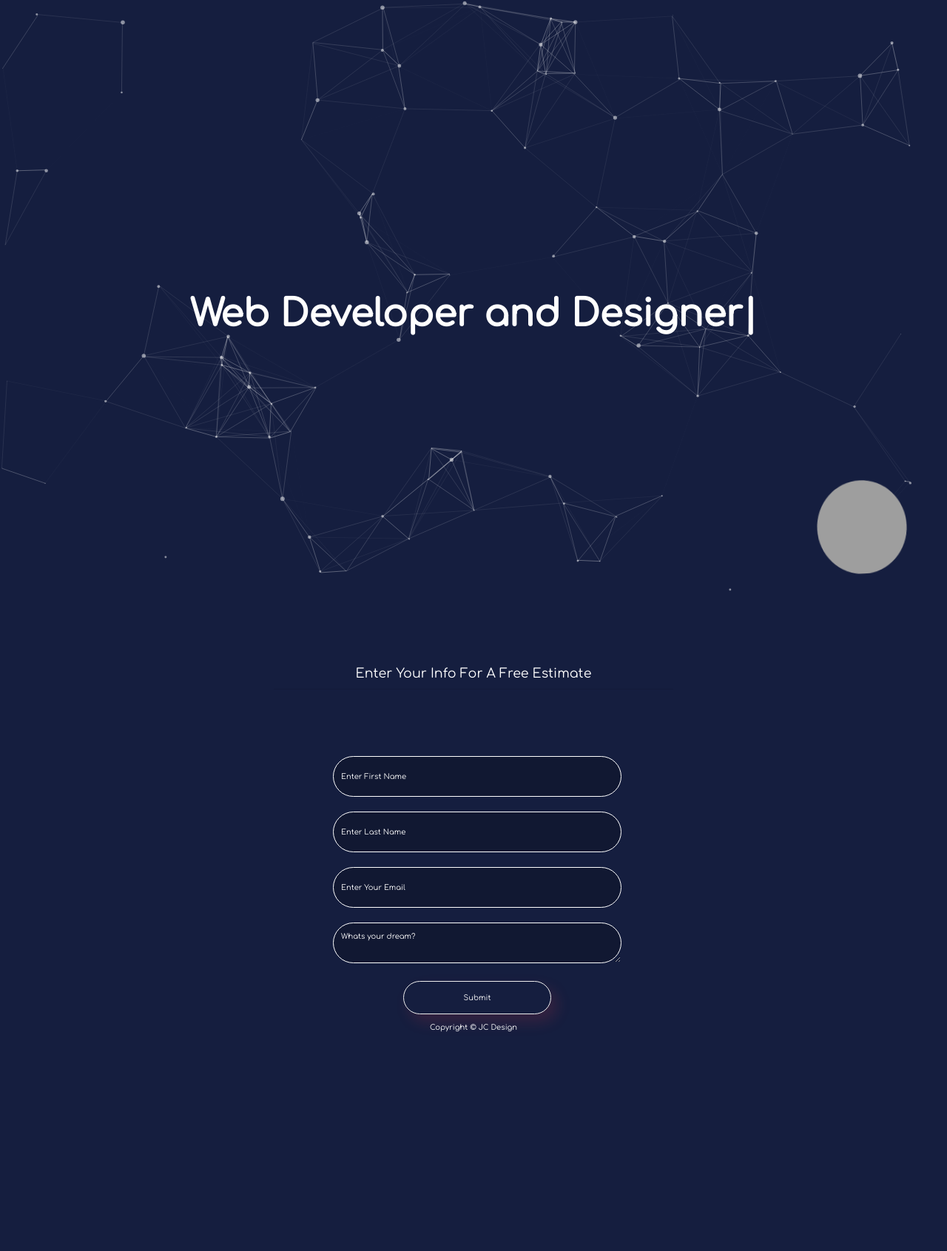
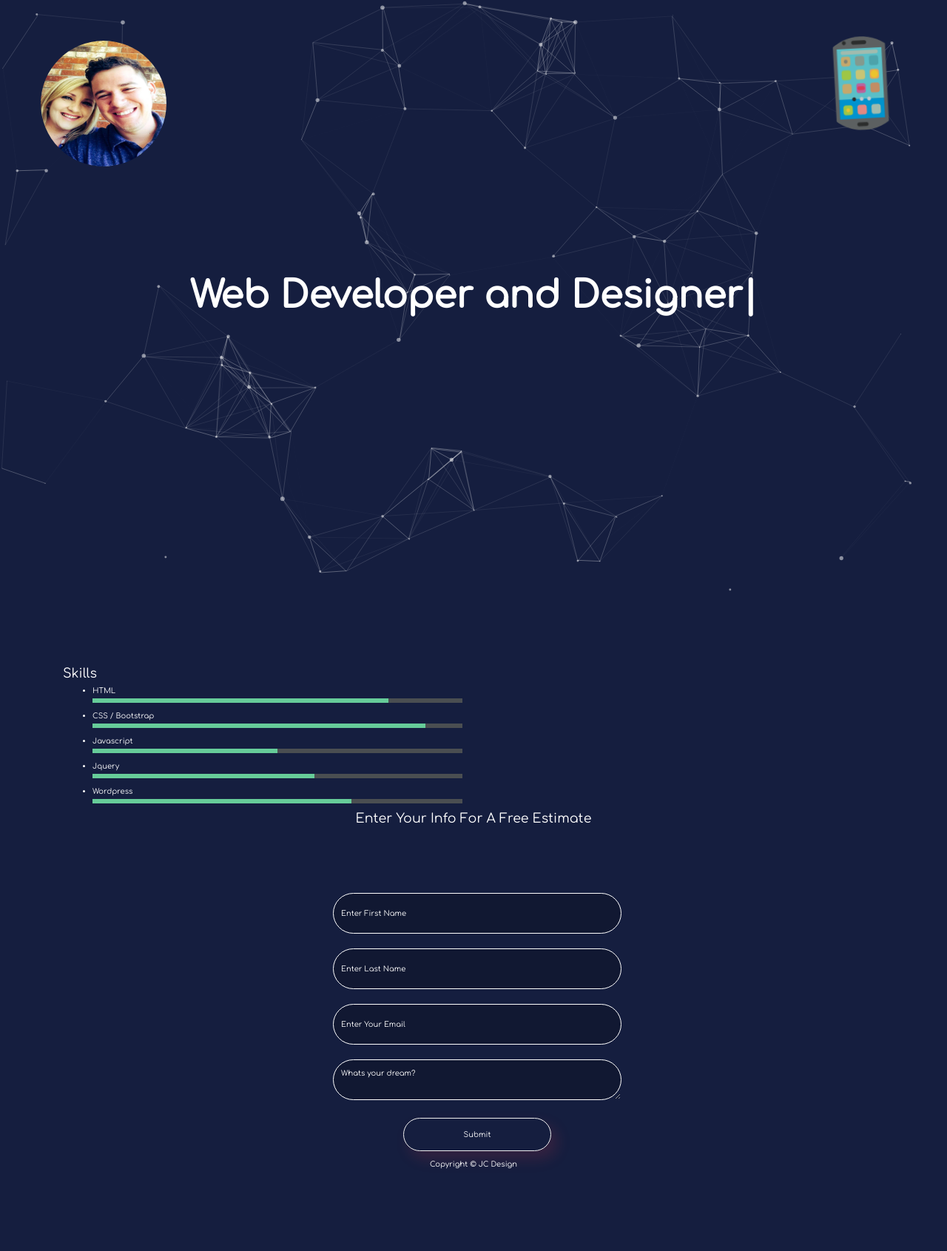
Before and after one commit to forwinder15/resumePage, a PHP site: page /land.html in a window 1280 px wide. Shown: the whole page at 74% size. Before the commit the page ends 1395 px from the top, so only its background shows below. Run offline with PHP 8.4, Linux system fonts and the light colour scheme; some libraries are stand-ins or nearby versions; grey boxes are pictures that could not be loaded.

Commit message:
Moving stuff around

```diff
--- a/land.css
+++ b/land.css
@@ -1,33 +1,31 @@
 
 
 
-nav {
-  text-align: center;
-  padding: 10px 0;
-  margin: 20px 0 0;
+
+.p-img {
+	text-align: left;
+  width: 110px;
+  height: 115px;
+  position: absolute;
+  top: 55px;
+  left: 55px;
+
+}
+img {
+	z-index: 100;
+	border-radius: 50%;
+	width: 170px;
+	height: 170px;
+
 }
 
-nav ul {
-  list-style: none;
-  margin: 0 10px;
-  padding: 0;
-}
-
-nav li {
-  display: inline-block;
-}
-
-nav a {
-  font-weight: 800;
-  padding: 15px 10px;
-}
 
 #phoneimg{
 
   width: 110px;
   height: 115px;
   position: absolute;
-  top: 655px;
+  top: 55px;
   left: 1110px;
    }
 
@@ -38,7 +36,7 @@ nav a {
      text-align: left;
    }
 
-body {
+body, html {
 	font-family: "Comfortaa", cursive;
 }
 h1.major,
@@ -115,7 +113,7 @@ header .vert-text .scroll-down {
 /* background bottom  */
 #contacts:hover {
 	background: #151E3a;
-	color: #151E3F;
+	color: #dfdf;
 }
 
 
@@ -160,17 +158,7 @@ input[type="text"]:focus {
 
 
 
-hr.style17:after {
 
-	display: inline-block;
-	position: relative;
-	top: -10px;
-	padding: 0 10px;
-	background: #fff;
-	color: #fff;
-	font-size: 18px;
-
-}
 
 button {
 	border-radius: 100px;
@@ -191,15 +179,162 @@ button:hover {
 	background: purple;
 }
 
-.p-img {
-	text-align: center;
-	position: relative;
-	margin-top: 50px;
+
+
+/* Skills  */
+
+
+.section-wrapper .skill-percentage {
+  margin-bottom: 10px;
+  position: relative;
+  width: 500px;
 }
-img {
-	z-index: 100;
-	border-radius: 50%;
-	width: 170px;
-	height: 170px;
+.section-wrapper .skill-percentage::after {
+  content: "";
+  width: 100%;
+  height: 6px;
+  background: #4a4e51;
+  display: block;
+  margin-top: 3px;
+}
+.section-wrapper .skill-percentage::before {
+  content: "";
+  height: 6px;
+  background: #66cc99;
+  position: absolute;
+  margin-top: 3px;
+  bottom: 0;
+}
+.section-wrapper .skill-percentage:nth-child(1)::before {
+  width: 80%;
+  -webkit-animation: skill_1 0.6s ease;
+          animation: skill_1 0.6s ease;
+}
+.section-wrapper .skill-percentage:nth-child(2)::before {
+  width: 90%;
+  -webkit-animation: skill_2 0.6s ease;
+          animation: skill_2 0.6s ease;
+}
+.section-wrapper .skill-percentage:nth-child(3)::before {
+  width: 50%;
+  -webkit-animation: skill_3 0.6s ease;
+          animation: skill_3 0.6s ease;
+}
+.section-wrapper .skill-percentage:nth-child(4)::before {
+  width: 60%;
+  -webkit-animation: skill_4 0.6s ease;
+          animation: skill_4 0.6s ease;
+}
+.section-wrapper .skill-percentage:nth-child(5)::before {
+  width: 70%;
+  -webkit-animation: skill_5 0.6s ease;
+          animation: skill_5 0.6s ease;
+}
+.section-wrapper .skill-percentage:nth-child(6)::before {
+  width: 70%;
+  -webkit-animation: skill_6 0.6s ease;
+          animation: skill_6 0.6s ease;
+}
+.section-wrapper .skill-percentage:nth-child(7)::before {
+  width: 70%;
+  -webkit-animation: skill_6 0.6s ease;
+          animation: skill_6 0.6s ease;
+}
 
+@-webkit-keyframes skill_1 {
+  from {
+    width: 0%;
+  }
+  to {
+    width: 80%;
+  }
 }
+
+@keyframes skill_1 {
+  from {
+    width: 0%;
+  }
+  to {
+    width: 80%;
+  }
+}
+@-webkit-keyframes skill_2 {
+  from {
+    width: 0%;
+  }
+  to {
+    width: 90%;
+  }
+}
+@keyframes skill_2 {
+  from {
+    width: 0%;
+  }
+  to {
+    width: 90%;
+  }
+}
+@-webkit-keyframes skill_3 {
+  from {
+    width: 0%;
+  }
+  to {
+    width: 50%;
+  }
+}
+@keyframes skill_3 {
+  from {
+    width: 0%;
+  }
+  to {
+    width: 50%;
+  }
+}
+@-webkit-keyframes skill_4 {
+  from {
+    width: 0%;
+  }
+  to {
+    width: 60%;
+  }
+}
+@keyframes skill_4 {
+  from {
+    width: 0%;
+  }
+  to {
+    width: 60%;
+  }
+}
+@-webkit-keyframes skill_5 {
+  from {
+    width: 0%;
+  }
+  to {
+    width: 70%;
+  }
+}
+@keyframes skill_5 {
+  from {
+    width: 0%;
+  }
+  to {
+    width: 70%;
+  }
+}
+@-webkit-keyframes skill_6 {
+  from {
+    width: 0%;
+  }
+  to {
+    width: 70%;
+  }
+}
+@keyframes skill_6 {
+  from {
+    width: 0%;
+  }
+  to {
+    width: 70%;
+  }
+}
--- a/land.html
+++ b/land.html
@@ -15,11 +15,14 @@
     <title>john Coker</title>
   </head>
   <body>
+
     <header id="header">
+
       <div class="vert-text">
-        <div id="particles"></div>
-          <div class="p-img">
-	 </div>
+<div id="particles"></div>
+        <div class="p-img">
+          <img src="images\me.jpg" alt="">
+        </div>
 
 		<h1 id="typer-size">
 			<!-- TEXTS TO BE TYPED -->
@@ -45,18 +48,38 @@
 </h1>
 
 
-<a href="pong.html"> <img id="phoneimg" class="animated infinite tada" src="https://s3-us-west-2.amazonaws.com/s.cdpn.io/827672/phone.png"></a>
+<a href="pong.html"> <img id="phoneimg" class="animated infinite tada" src="images\Téléphones,.png"></a>
 
 </div>
 </header>
 
 
 <footer id="contacts">
+
 	<div class="container">
+
 		<div class="row">
+
+    </div><!--Skill experience-->
+
+    <div class="section-wrapper clearfix">
+
+
+      <h3 class="section-title">Skills</h3>  <!-- YOUR SET OF SKILLS  -->
+        <ul>
+          <li class="skill-percentage">HTML</li>
+          <li class="skill-percentage">CSS / Bootstrap</li>
+          <li class="skill-percentage">Javascript</li>
+          <li class="skill-percentage">Jquery</li>
+          <li class="skill-percentage">Wordpress</li>
+
+        </ul>
+
+    </div>
+
 			<div class="col-md-6 col-md-offset-3 text-center">
 				<h3 class="john">Enter Your Info For A Free Estimate</h3>
-				<hr class="style17">
+
 				<form>
 					<input type="text" placeholder="Enter First Name" /><br>
 					<input type="text" placeholder="Enter Last Name" /><br>
```
Also changed, not shown: images/Téléphones,.png (added), images/me.jpg (added).
